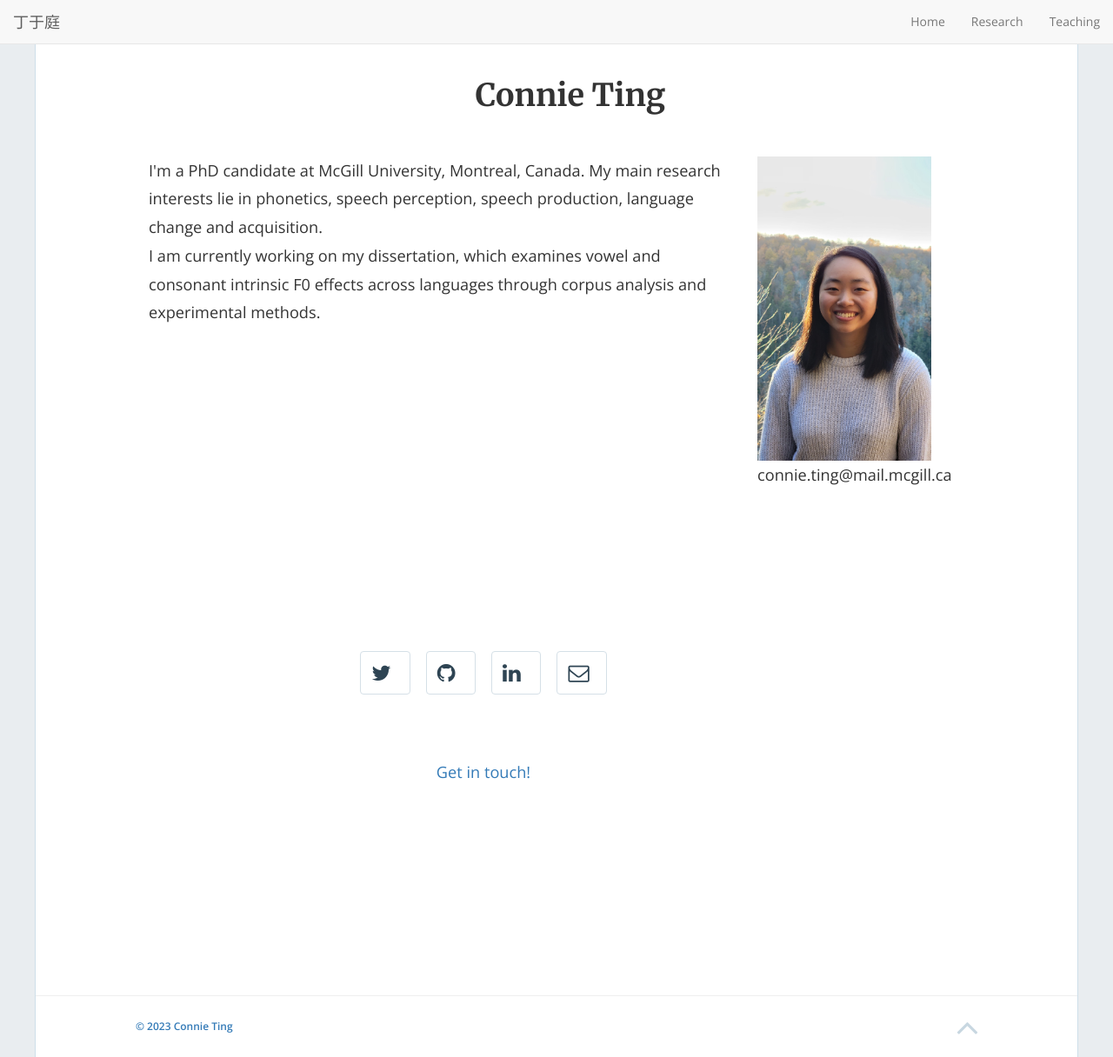
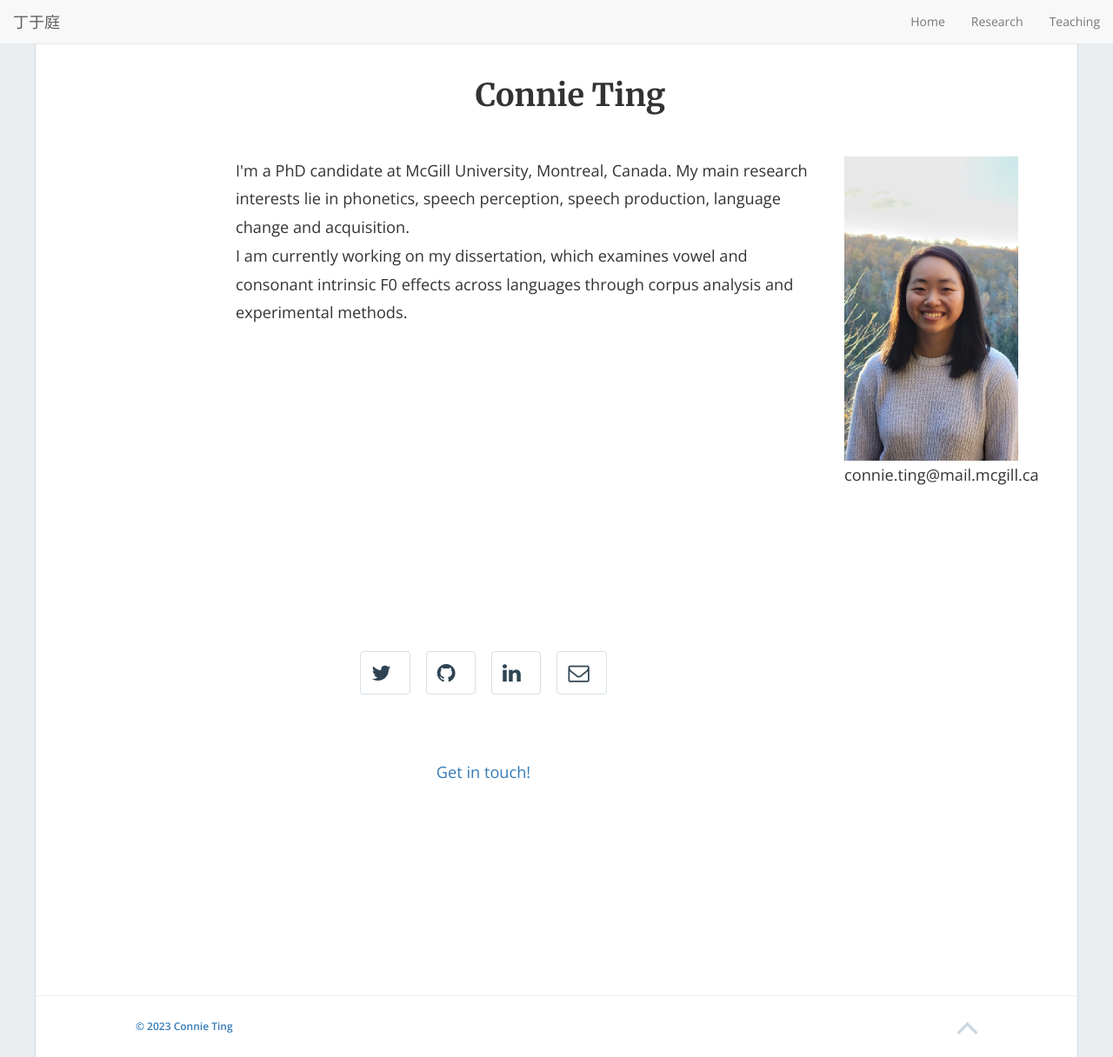
Before and after one commit to connieting/connieting.github.io, a Jekyll site: the page built from index.html, in a window 1280 px wide and 1216 px high. Shown: the whole window at 87% size. Built offline with Jekyll 4.4.1, drawn with Linux system fonts in a browser that asks for light colours; nearby versions of some CDN libraries.

Commit message:
Update home-hero.html

```diff
--- a/_includes/home-hero.html
+++ b/_includes/home-hero.html
@@ -15,7 +15,7 @@
 
 <div class="container">
   <div class="row">
-    <div class="col-md-1">
+    <div class="col-md-2">
     </div>
     <div class="col-md-7">
       <p>
@@ -23,7 +23,7 @@
         {{site.thesis}}
       </p>
     </div>
-    <div class="col-md-4">
+    <div class="col-md-3 justify-content-center">
       <img src="/imgs/me_photo.jpeg" style="float:left;width:200px;height:350px;padding:50px,50px,50px,50px;">
       <p>connie.ting@mail.mcgill.ca</p>
     </div>
```
